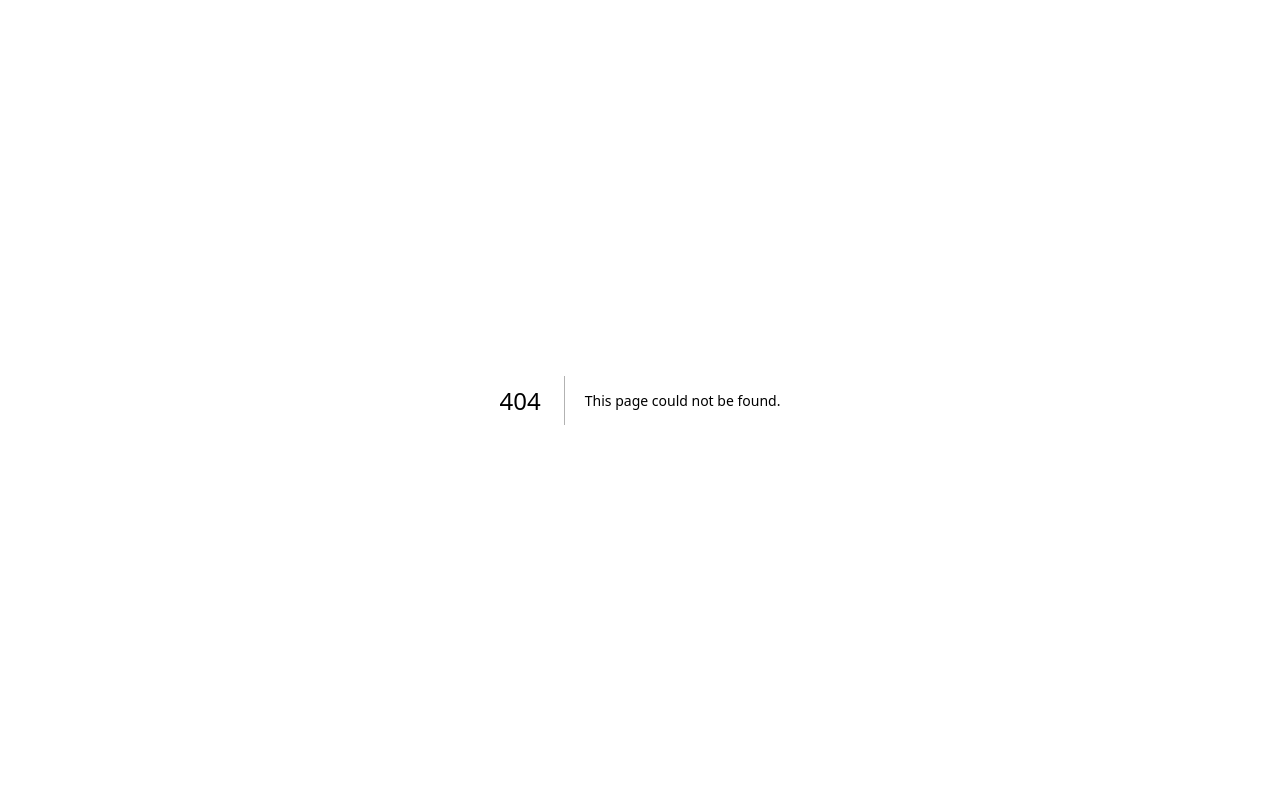
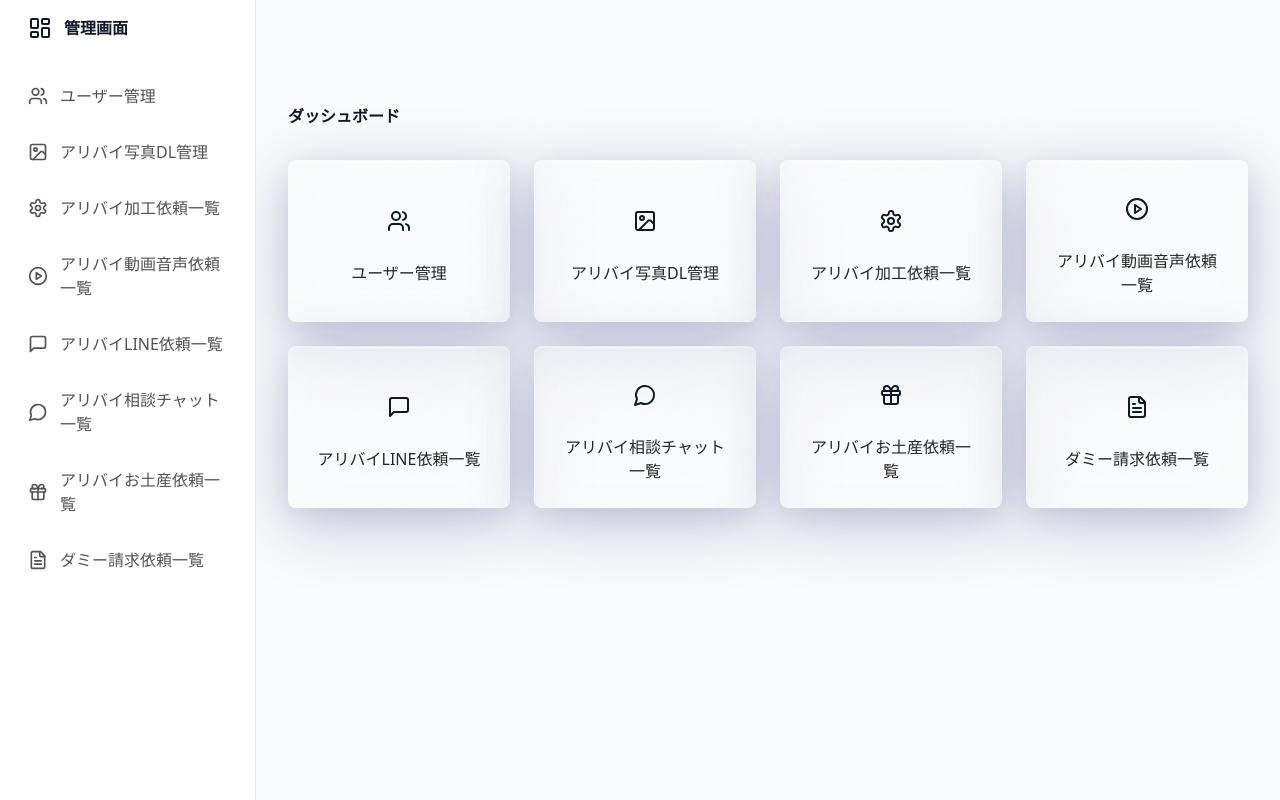
Before and after one commit to roushan-sheik/project-xyz-beta, a Next.js app: page /admin in a window 1280 px wide. Before the commit this address had no page. Built offline with nearby package versions, Linux system fonts and the light colour scheme.

Commit message:
[feat]: Add admin dashboard layout

```diff
--- /dev/null
+++ b/src/app/(admin)/admin/layout.tsx
@@ -0,0 +1,53 @@
+"use client";
+
+import { Plus_Jakarta_Sans } from "next/font/google";
+import { useState } from "react";
+
+import Sidebar from "@/components/admin/Sidebar";
+import { navItems } from "@/constants/admin";
+import HamburgerMenu from "@/components/admin/HamburgerMenu";
+
+export default function RootLayout({
+  children,
+}: Readonly<{
+  children: React.ReactNode;
+}>) {
+  const [isSidebarOpen, setIsSidebarOpen] = useState(false);
+
+  const toggleSidebar = () => {
+    setIsSidebarOpen(!isSidebarOpen);
+  };
+
+  const closeSidebar = () => {
+    setIsSidebarOpen(false);
+  };
+
+  return (
+    <div
+      className={`flex flex-col lg:flex-row bg-gray-50 min-h-screen font-sans`}
+    >
+      {/* Sidebar */}
+      <Sidebar
+        navItems={navItems}
+        isOpen={isSidebarOpen}
+        onClose={closeSidebar}
+      />
+
+      {/* Main Content Area */}
+      <div className="flex-1 flex flex-col">
+        {/* Header for hamburger menu and main content title */}
+        <header className="bg-white  fixed w-full z-20  shadow-sm p-4 border-b border-gray-200 flex items-center lg:hidden">
+          <HamburgerMenu isOpen={isSidebarOpen} onToggle={toggleSidebar} />
+          <h1 className="text-heading2 font-bold text-neutral-900 ml-4">
+            管理画面
+          </h1>
+        </header>
+
+        {/* Page content */}
+        <main className="flex-1 p-4 sm:p-6 mt-18 md:p-8 overflow-y-auto">
+          {children}
+        </main>
+      </div>
+    </div>
+  );
+}
--- /dev/null
+++ b/src/app/(admin)/admin/page.tsx
@@ -0,0 +1,18 @@
+import DashboardCard from "@/components/admin/DashboardCard";
+import { dashboardCards } from "@/constants/admin";
+
+export default function DashboardPage() {
+  return (
+    <div>
+      <h1 className="text-title3 sm:text-heading1 font-bold  text-neutral-900 mb-6 sm:mb-8 hidden lg:block">
+        ダッシュボード
+      </h1>
+
+      <div className="grid grid-cols-1 sm:grid-cols-2 lg:grid-cols-3 xl:grid-cols-4 gap-4 sm:gap-6">
+        {dashboardCards.map((card) => (
+          <DashboardCard key={card.id} {...card} />
+        ))}
+      </div>
+    </div>
+  );
+}
--- a/src/app/globals.css
+++ b/src/app/globals.css
@@ -296,6 +296,14 @@ body {
   border: 1px solid rgba(255, 255, 255, 0.18);
 }
 
+.glass-white {
+  background: rgba(255, 255, 255, 0.53);
+  border-radius: 16px;
+  box-shadow: 0 4px 30px rgba(0, 0, 0, 0.1);
+  backdrop-filter: blur(17.3px);
+  -webkit-backdrop-filter: blur(17.3px);
+  border: 1px solid rgba(255, 255, 255, 0.3);
+}
 /* Glass input styling - Following design system */
 .glass-input {
   background: var(--glass-bg);
--- /dev/null
+++ b/src/components/admin/DashboardCard.tsx
@@ -0,0 +1,15 @@
+import { DashboardCardProps } from "@/types/admin/types";
+import DynamicLucidIcon from "./DynamicLucidIcon";
+
+const DashboardCard: React.FC<DashboardCardProps> = ({ label, icon }) => {
+  return (
+    <div className="glass-card p-6 flex flex-col items-center justify-center text-center hover:shadow-md transition-shadow duration-200 cursor-pointer">
+      <div className="w-12 h-12 flex items-center justify-center bg-brand-50 rounded-full mb-4">
+        <DynamicLucidIcon name={icon} size={24} className="text-brand-500" />
+      </div>
+      <h3 className="text-body1 font-medium text-neutral-800">{label}</h3>
+    </div>
+  );
+};
+
+export default DashboardCard;
--- /dev/null
+++ b/src/components/admin/DynamicLucidIcon.tsx
@@ -0,0 +1,30 @@
+import React from "react";
+import * as LucidIcons from "lucide-react";
+import { LucideProps } from "lucide-react";
+
+export type LucidIconName = keyof typeof LucidIcons;
+
+interface DynamicLucidIconProps extends LucideProps {
+  name: LucidIconName;
+}
+
+const DynamicLucidIcon: React.FC<DynamicLucidIconProps> = ({
+  name,
+  ...props
+}) => {
+  const IconComponent = LucidIcons[name];
+
+  if (!IconComponent) {
+    console.warn(`Lucid Icon "${name}" not found. Rendering a fallback icon.`);
+    return (
+      <LucidIcons.AlertTriangle
+        size={props.size || 24}
+        className={props.className || "text-red-500"}
+      />
+    );
+  }
+
+  return React.createElement(IconComponent, props);
+};
+
+export default DynamicLucidIcon;
--- /dev/null
+++ b/src/components/admin/HamburgerMenu.tsx
@@ -0,0 +1,26 @@
+// src/components/HamburgerMenu.tsx
+import React from "react";
+import DynamicLucidIcon from "./DynamicLucidIcon";
+
+interface HamburgerMenuProps {
+  isOpen: boolean;
+  onToggle: () => void;
+}
+
+const HamburgerMenu: React.FC<HamburgerMenuProps> = ({ isOpen, onToggle }) => {
+  return (
+    <button
+      onClick={onToggle}
+      className="p-2 text-neutral-700 focus:outline-none focus:ring-2 focus:ring-inset focus:ring-brand-500 rounded-md lg:hidden"
+      aria-label="Toggle sidebar"
+    >
+      {isOpen ? (
+        <DynamicLucidIcon name="X" size={24} />
+      ) : (
+        <DynamicLucidIcon name="Menu" size={24} />
+      )}
+    </button>
+  );
+};
+
+export default HamburgerMenu;
--- /dev/null
+++ b/src/components/admin/Sidebar.tsx
@@ -0,0 +1,81 @@
+"use client";
+
+import Link from "next/link";
+import { usePathname } from "next/navigation";
+import DynamicLucidIcon from "./DynamicLucidIcon";
+import { NavItem } from "@/types/admin/types";
+import { LayoutDashboard } from "lucide-react";
+
+interface SidebarProps {
+  navItems: NavItem[];
+  isOpen: boolean;
+  onClose: () => void;
+}
+
+const Sidebar: React.FC<SidebarProps> = ({ navItems, isOpen, onClose }) => {
+  const pathname = usePathname();
+
+  const handleNavLinkClick = () => {
+    if (window.innerWidth < 1024) {
+      onClose();
+    }
+  };
+
+  return (
+    <>
+      {/* Overlay */}
+      <div
+        className={`fixed inset-0 bg-basic-black bg-opacity-50 z-30 lg:hidden ${
+          isOpen ? "block" : "hidden"
+        }`}
+        onClick={onClose}
+      ></div>
+
+      {/* Sidebar itself */}
+      <aside
+        className={`fixed inset-y-0 left-0 bg-white  border-r border-gray-200 p-4 transition-transform duration-300 ease-in-out
+          lg:static lg:translate-x-0 lg:w-64 lg:min-h-screen
+          ${isOpen ? "translate-x-0 z-40 w-64" : "-translate-x-full z-40 w-64"}
+        `}
+      >
+        <div className="mb-8 ml-3 text-title3  font-bold text-neutral-900 flex justify-start gap-3 items-center">
+          <LayoutDashboard /> 管理画面
+          <button
+            onClick={onClose}
+            className="p-2 text-neutral-700 focus:outline-none rounded-md lg:hidden"
+            aria-label="Close sidebar"
+          >
+            <DynamicLucidIcon name="X" size={24} />
+          </button>
+        </div>
+        <nav>
+          <ul>
+            {navItems.map((item) => (
+              <li key={item.id} className="mb-2">
+                <Link
+                  href={item.href}
+                  className={`
+                    flex items-center p-3 rounded-lg transition-colors duration-200 text-body2
+                    ${
+                      pathname === item.href
+                        ? "bg-brand-100 text-brand-700 font-semibold"
+                        : "text-neutral-600 hover:bg-neutral-100 hover:text-neutral-800"
+                    }
+                  `}
+                  onClick={handleNavLinkClick}
+                >
+                  <span className="mr-3">
+                    <DynamicLucidIcon name={item.icon} size={20} />
+                  </span>
+                  {item.label}
+                </Link>
+              </li>
+            ))}
+          </ul>
+        </nav>
+      </aside>
+    </>
+  );
+};
+
+export default Sidebar;
--- /dev/null
+++ b/src/constants/admin/index.ts
@@ -0,0 +1,53 @@
+import { DashboardCardProps, NavItem } from "@/types/admin/types";
+
+export const navItems: NavItem[] = [
+  { id: "1", label: "ユーザー管理", href: "/users", icon: "Users" },
+  { id: "2", label: "アリバイ写真DL管理", href: "/photo-dl", icon: "Image" },
+  {
+    id: "3",
+    label: "アリバイ加工依頼一覧",
+    href: "/process-requests",
+    icon: "Settings",
+  },
+  {
+    id: "4",
+    label: "アリバイ動画音声依頼一覧",
+    href: "/video-audio-requests",
+    icon: "PlayCircle",
+  },
+  {
+    id: "5",
+    label: "アリバイLINE依頼一覧",
+    href: "/line-requests",
+    icon: "MessageSquare",
+  },
+  {
+    id: "6",
+    label: "アリバイ相談チャット一覧",
+    href: "/chat-consultations",
+    icon: "MessageCircle",
+  },
+  {
+    id: "7",
+    label: "アリバイお土産依頼一覧",
+    href: "/souvenir-requests",
+    icon: "Gift",
+  },
+  {
+    id: "8",
+    label: "ダミー請求依頼一覧",
+    href: "/dummy-requests",
+    icon: "FileText",
+  },
+];
+
+export const dashboardCards: DashboardCardProps[] = [
+  { id: "card1", label: "ユーザー管理", icon: "Users" },
+  { id: "card2", label: "アリバイ写真DL管理", icon: "Image" },
+  { id: "card3", label: "アリバイ加工依頼一覧", icon: "Settings" },
+  { id: "card4", label: "アリバイ動画音声依頼一覧", icon: "PlayCircle" },
+  { id: "card5", label: "アリバイLINE依頼一覧", icon: "MessageSquare" },
+  { id: "card6", label: "アリバイ相談チャット一覧", icon: "MessageCircle" },
+  { id: "card7", label: "アリバイお土産依頼一覧", icon: "Gift" },
+  { id: "card8", label: "ダミー請求依頼一覧", icon: "FileText" },
+];
--- /dev/null
+++ b/src/types/admin/types.ts
@@ -0,0 +1,12 @@
+export interface NavItem {
+  id: string;
+  label: string;
+  href: string;
+  icon: string; // Using string for icon name to be mapped to Lucid Icon component
+}
+
+export interface DashboardCardProps {
+  id: string;
+  label: string;
+  icon: string; // Using string for icon name
+}
```
